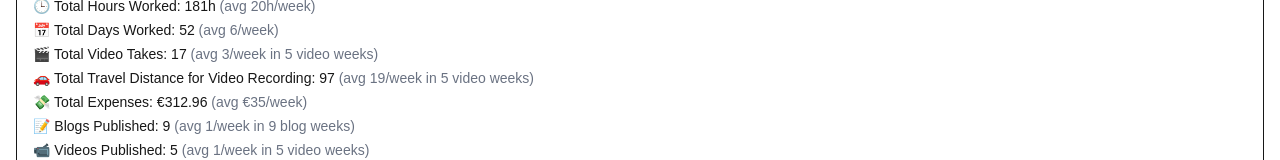
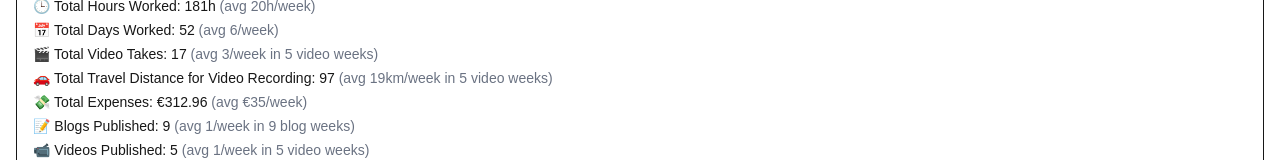
Before and after one commit to sampittko/creator-dashboard, a Next.js app: page / in a window 1280 px wide. Shown: the part 149-309 px from the top of the page. Built offline with nearby package versions, Linux system fonts and the light colour scheme.

Commit message:
chore: km unit

```diff
--- a/app/page.tsx
+++ b/app/page.tsx
@@ -67,7 +67,7 @@ export default function DashboardPage() {
           </li>
           <li>
             🚗 Total Travel Distance for Video Recording: {stats.totalVideoKilometersTraveled}
-            <span className="text-gray-500 dark:text-gray-400"> (avg {stats.averages.videoKilometersTraveled}/week in {stats.videoWeeks} video weeks)</span>
+            <span className="text-gray-500 dark:text-gray-400"> (avg {stats.averages.videoKilometersTraveled}km/week in {stats.videoWeeks} video weeks)</span>
           </li>
           <li>
             💸 Total Expenses: €{stats.totalExpenses.all.toFixed(2)}
@@ -116,7 +116,7 @@ export default function DashboardPage() {
                 </div>
 
                 <div className="text-sm mt-1">
-                  <span className="font-medium">Travel Distance for Video Recording:</span> {week.content.videoKilometersTraveled}
+                  <span className="font-medium">Travel Distance for Video Recording:</span> {week.content.videoKilometersTraveled}km
                 </div>
 
                 <div className="text-sm mt-2">
```
